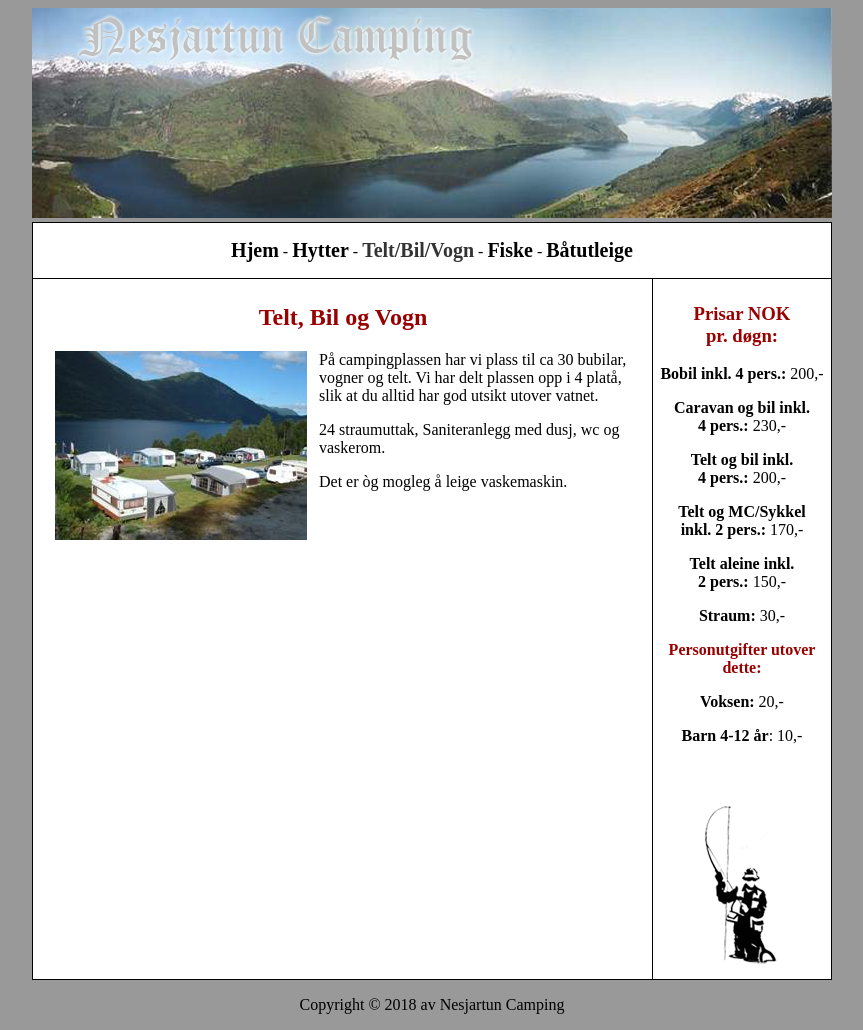
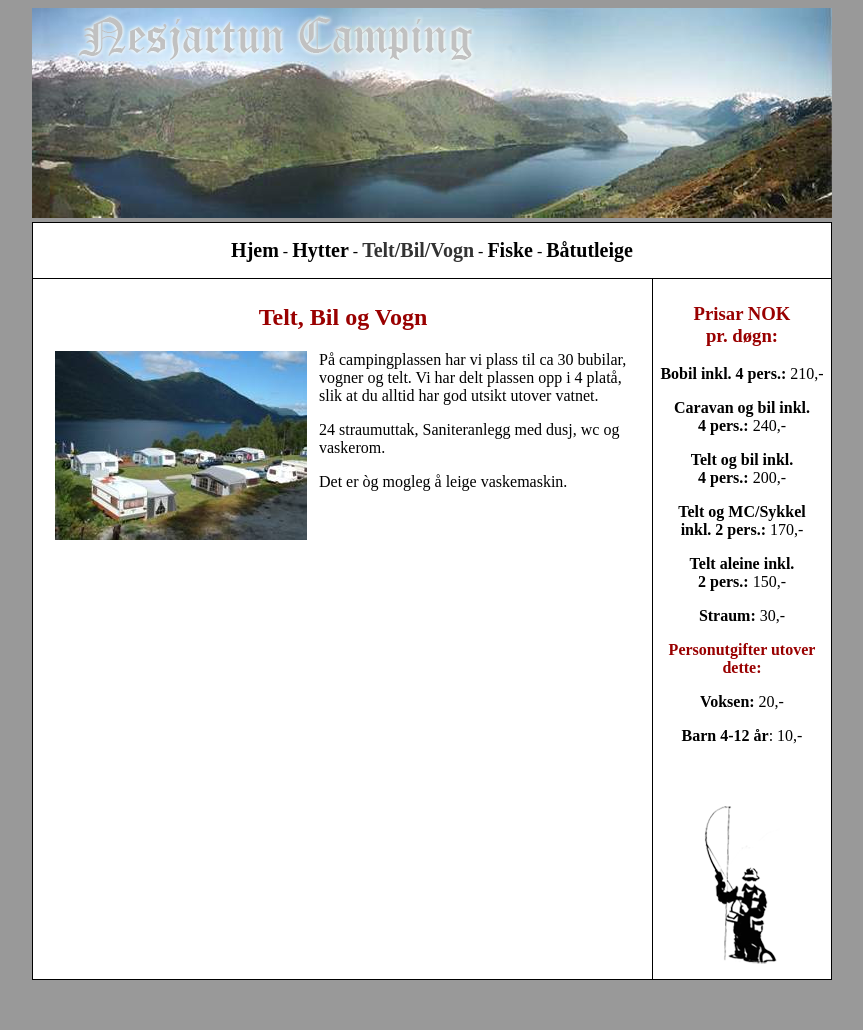
Before and after one commit to nesheimroger/nesjartun-camping, a plain HTML site: page telt_bil_vogn.html in a window 1280 px wide. Shown: the whole page, without its empty margins (208-1071 px from the left). After the commit the page ends 1004 px from the top, so only its background shows below. Drawn offline with Linux system fonts and the light colour scheme.

Commit message:
Update telt_bil_vogn.html

```diff
--- a/telt_bil_vogn.html
+++ b/telt_bil_vogn.html
@@ -34,9 +34,9 @@
 <div id="additional">
 <h3>Prisar NOK<br />
   pr. døgn:</h3>
-<p><strong>Bobil inkl. 4 pers.: </strong>200,-</p>
+<p><strong>Bobil inkl. 4 pers.: </strong>210,-</p>
 <p><strong>Caravan og bil inkl. <br />
-4 pers.:</strong> 230,-</p>
+4 pers.:</strong> 240,-</p>
 <p><strong>Telt og bil inkl.<br  />
 4 pers.:</strong> 200,-</p>
   <p><strong>Telt og MC/Sykkel<br  />
@@ -54,7 +54,7 @@
 </div>
 
 <div id="footer">
-<p>Copyright &copy; 2018 av Nesjartun Camping</p>
+<p></p>
 </div>
 
 </body>
```
